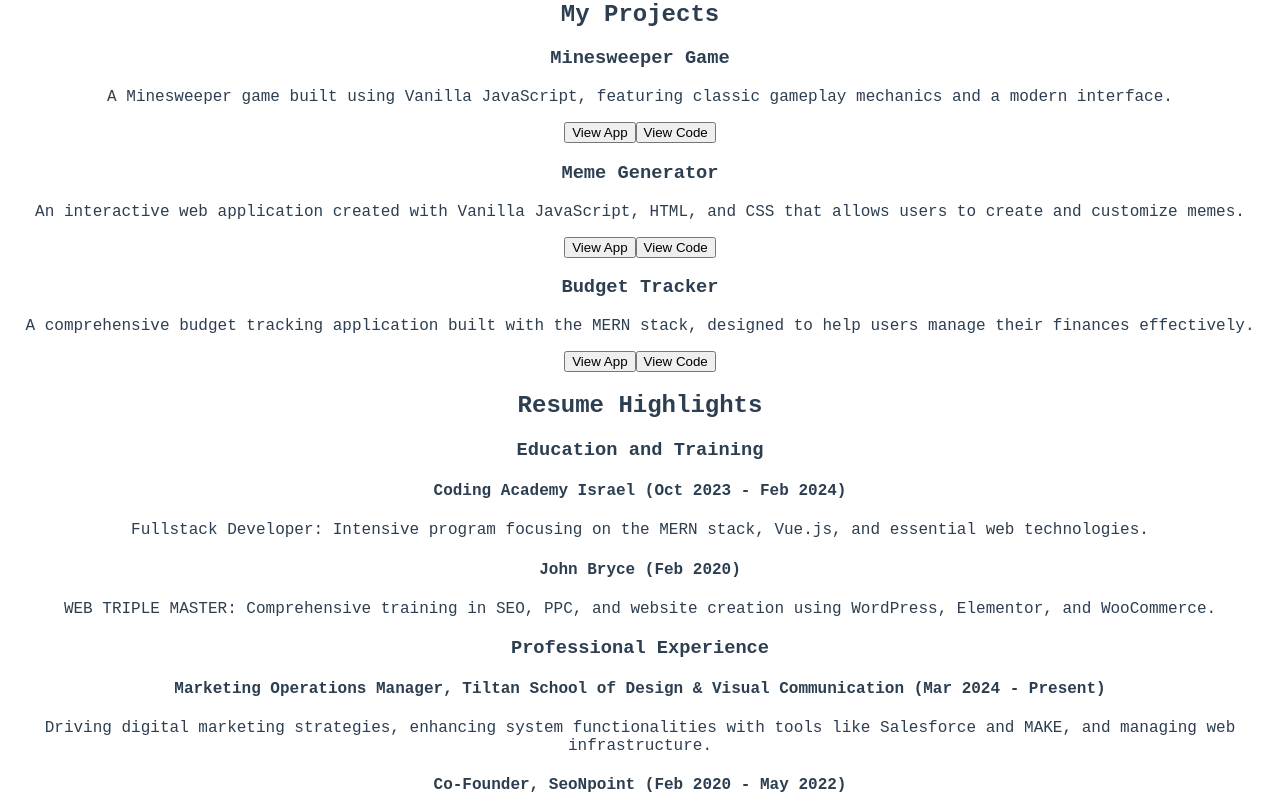
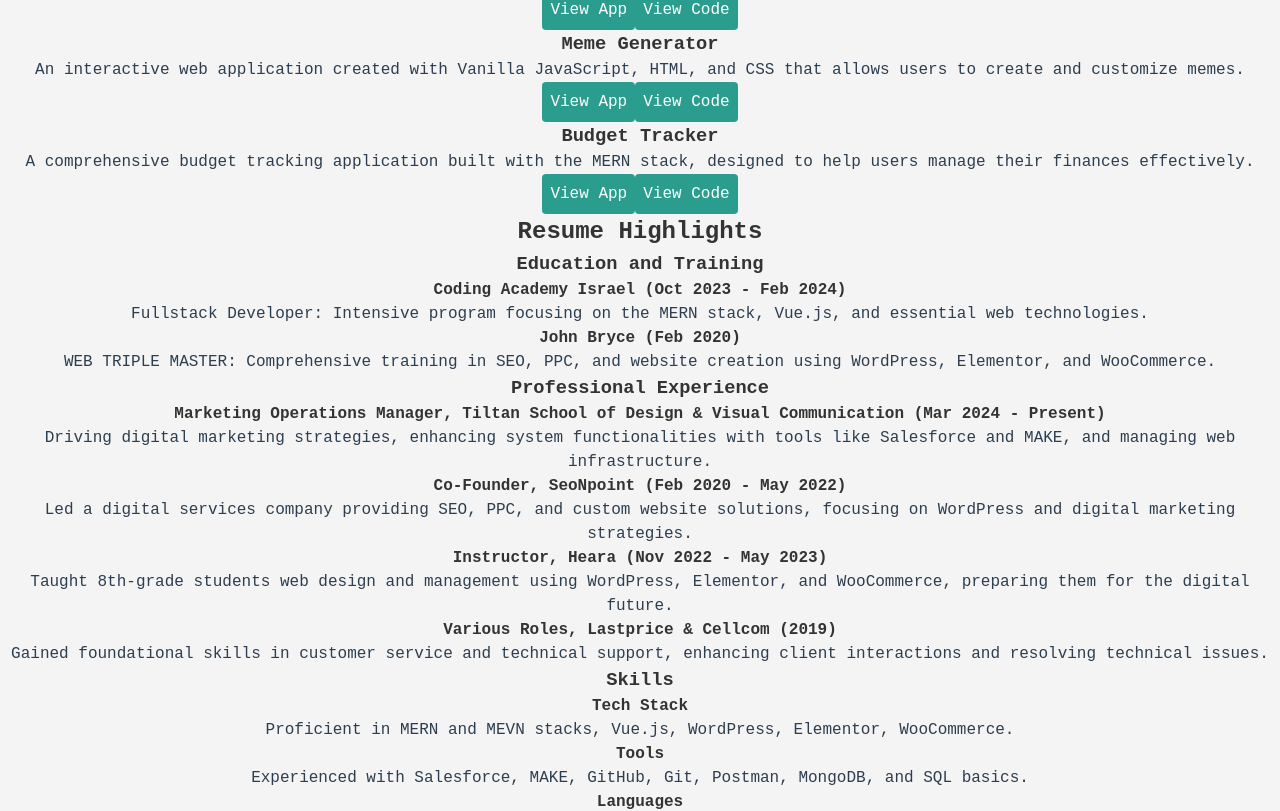
Before and after one commit to kNoCoding/portfolio, a Vue app: page / in a window 1280 px wide. Shown: the part 577-1388 px from the top of the page. Built offline with nearby package versions, Linux system fonts and the light colour scheme.

Commit message:
Add styling structure I like and use it in project

```diff
--- /dev/null
+++ b/src/assets/style/base/_base.scss
@@ -0,0 +1,154 @@
+// Global reset
+*,
+*::before,
+*::after {
+    margin: 0;
+    padding: 0;
+    box-sizing: border-box;
+}
+
+html {
+    font-size: $font-size-base;
+    scroll-behavior: smooth;
+}
+
+body {
+    line-height: 1.5;
+    font-family: sans-serif;
+    font-weight: $font-weight-normal;
+    color: $color-neutral-700;
+    background-color: $color-background;
+    text-rendering: optimizeLegibility;
+    -moz-osx-font-smoothing: grayscale;
+    -webkit-font-smoothing: antialiased;
+}
+
+// Typography defaults
+h1,
+h2,
+h3,
+h4,
+h5,
+h6 {
+    font-weight: $font-weight-bold;
+    color: $color-neutral-700;
+}
+
+// Remove list styles and use role for better accessibility
+ul[role='list'],
+ol[role='list'] {
+    list-style: none;
+}
+
+// Links
+a {
+    text-decoration: none;
+    color: $color-primary;
+
+    &:hover,
+    &:focus {
+        color: darken($color-primary, 10%);
+        text-decoration: underline;
+    }
+
+    &:active {
+        color: lighten($color-primary, 10%);
+    }
+}
+
+// Images and videos are responsive by default
+img,
+svg,
+video {
+    max-width: 100%;
+    height: auto;
+}
+
+// Global styles for form elements
+input,
+button,
+textarea,
+select {
+    font: inherit;
+    color: inherit;
+    padding: $spacing-unit;
+    border: 1px solid $color-neutral-200;
+    border-radius: 4px;
+
+    &:focus {
+        outline: none;
+        box-shadow: 0 0 0 1px $color-accent;
+    }
+
+    &.error {
+        border-color: $color-danger;
+    }
+}
+
+// Button specific styling
+button,
+[type='button'],
+[type='reset'],
+[type='submit'],
+a.button {
+    background-color: $color-primary;
+    color: $color-neutral-100;
+    border: none;
+    cursor: pointer;
+
+    &:hover,
+    &:focus {
+        background-color: darken($color-primary, 10%);
+    }
+}
+
+// Table elements
+table {
+    width: 100%;
+    border-collapse: collapse;
+}
+
+th,
+td {
+    text-align: left;
+    padding: $spacing-unit;
+}
+
+// Responsive iframes, embeds, and objects
+iframe,
+embed,
+object {
+    max-width: 100%;
+}
+
+// Accessibility focused styles
+[hidden] {
+    display: none !important;
+}
+
+// Focus styles for interactive elements
+:focus {
+    outline: 2px dashed $color-info;
+    outline-offset: 2px;
+}
+
+// Status colors for form validation feedback
+input.is-valid,
+textarea.is-valid {
+    border-color: $color-success;
+}
+
+input.is-invalid,
+textarea.is-invalid {
+    border-color: $color-danger;
+
+    &:focus {
+        outline: 2px solid $color-danger;
+    }
+}
+
+// Placeholder style
+::placeholder {
+    color: $color-neutral-300;
+    opacity: 1;
+}
--- /dev/null
+++ b/src/assets/style/base/_layout.scss
@@ -0,0 +1,72 @@
+// Container: Centers content and sets max-width
+.container {
+  width: 100%;
+  max-width: $container-width;
+  margin-right: auto;
+  margin-left: auto;
+  padding-right: calc($gutter-width / 2);
+  padding-left: calc($gutter-width / 2);
+
+  @include tablet {
+    padding-right: $gutter-width;
+    padding-left: $gutter-width;
+  }
+}
+
+.main-layout {
+  display: grid;
+  grid-template-rows: auto 1fr auto;
+  grid-template-areas:
+    "header-area"
+    "body-area"
+    "footer-area";
+
+  height: 100dvh;
+  overflow: hidden;
+}
+
+header {
+  grid-area: header-area;
+}
+
+main {
+  grid-area: body-area;
+  overflow-y: auto;
+  max-height: max-content;
+
+  scrollbar-width: none;
+
+  &::-webkit-scrollbar {
+    display: none;
+  }
+}
+
+footer {
+  grid-area: footer-area;
+}
+
+@include mobile {
+  .main-layout {
+
+    padding: calc($spacing-unit / 2);
+  }
+}
+
+@include tablet {
+  .main-layout {
+    padding: $spacing-unit
+  }
+}
+
+@include desktop {
+  .main-layout {
+    padding: calc($spacing-unit * 1.5);
+  }
+}
+
+
+.header,
+.footer {
+  padding: $spacing-unit;
+  text-align: center;
+}
--- /dev/null
+++ b/src/assets/style/main.scss
@@ -0,0 +1,10 @@
+// SASS - SETUP
+@import 'setup/variables'; // Import variables first so they can be used everywhere
+@import 'setup/mixins'; // Import mixins to use the functions everywhere
+@import 'setup/functions'; // Functions can also be used in other files
+@import 'setup/helpers'; // Helper classes and functions
+@import 'setup/typography'; // Typography settings for consistency
+
+// BASE
+@import 'base/base'; // Global base styles that don't require mixins or variables
+@import 'base/layout'; // Global layout styles that may use mixins/variables
--- /dev/null
+++ b/src/assets/style/setup/_functions.scss
@@ -0,0 +1,13 @@
+$default-browser-font-size: 16px; // This is typically 16px unless changed by browser settings
+
+@function rem($size) {
+  @return calc($size / $default-browser-font-size * 1rem);
+}
+
+@function em($pixels, $context: $font-size-base) {
+  @return calc($pixels / $context * 1em);
+}
+
+@function lh($pixels, $context: $font-size-base) {
+  @return calc($pixels / $context);
+}
--- /dev/null
+++ b/src/assets/style/setup/_helpers.scss
@@ -0,0 +1,12 @@
+// Display Helpers
+.d-block { display: block; }
+.d-none { display: none; }
+.d-inline-block { display: inline-block; }
+.d-flex { display: flex; }
+.d-grid { display: grid; }
+
+// Text Helpers
+.text-left { text-align: left; }
+.text-center { text-align: center; }
+.text-right { text-align: right; }
+.text-justify { text-align: justify; }
--- /dev/null
+++ b/src/assets/style/setup/_mixins.scss
@@ -0,0 +1,30 @@
+// Media Query Mixins
+@mixin mobile-small {
+    @media (max-width: $breakpoint-mobile-small) {
+        @content;
+    }
+}
+
+@mixin mobile {
+    @media (min-width: $breakpoint-mobile) {
+        @content;
+    }
+}
+
+@mixin tablet {
+    @media (min-width: $breakpoint-tablet) {
+        @content;
+    }
+}
+
+@mixin desktop {
+    @media (min-width: $breakpoint-desktop) {
+        @content;
+    }
+}
+
+@mixin desktop-large {
+    @media (min-width: $breakpoint-desktop-large) {
+        @content;
+    }
+}
--- /dev/null
+++ b/src/assets/style/setup/_variables.scss
@@ -0,0 +1,46 @@
+// Revised Color Variables
+$color-primary: #2a9d8f; // A teal color for a fresh, modern feel
+$color-secondary: #e9c46a; // A muted yellow for warmth and optimism
+$color-accent: #264653; // A deep blue-green for contrast and depth
+$color-background: #f4f4f4; // A light grey for the background that's easy on the eyes
+
+// Neutral palette for UI consistency
+$color-neutral-100: #ffffff; // Pure white for card backgrounds and elements
+$color-neutral-200: #e0e0e0; // Light grey for UI elements like borders
+$color-neutral-300: #6e6e6e; // Mid grey for secondary text
+$color-neutral-700: #333333; // Almost black for primary text, providing high readability
+
+// Status colors for a coherent visual language
+$color-success: #2a9d8f; // Using the primary teal as the success color for consistency
+$color-warning: #e9c46a; // Using the secondary yellow for warnings
+$color-danger: #e76f51; // A warmer red for errors and danger alerts
+$color-info: #264653; // Using the accent color for informational cues
+
+// Additional greys for nuanced designs
+$color-grey-light: #f0f0f0; // Very light grey for backgrounds where white would be too stark
+$color-grey-dark: #505050; // Dark grey for text and icons needing less prominence than primary text
+
+// Layout Variables
+$spacing-unit: 8px; // Base unit for spacing (margins, paddings)
+$container-width: 1140px; // Max-width of the content container
+$gutter-width: 30px; // Spacing between columns/grid items
+
+// Font Sizes
+$font-size-base: 16px; // Base font size for body text
+$font-size-h1: 2.5rem; // H1 size
+$font-size-h2: 2rem; // H2 size
+$font-size-h3: 1.75rem; // H3 size
+$font-size-h4: 1.5rem; // H4 size
+$font-size-h5: 1.25rem; // H5 size
+$font-size-h6: 1rem; // H6 size
+
+// Font Weights
+$font-weight-normal: 400;
+$font-weight-bold: 700;
+
+// Layout Breakpoints
+$breakpoint-mobile-small: 320px; // Smaller mobile devices
+$breakpoint-mobile: 576px; // Mobile devices
+$breakpoint-tablet: 768px; // Tablets
+$breakpoint-desktop: 992px; // Desktops, small
+$breakpoint-desktop-large: 1200px; // Desktops, large
--- a/src/main.js
+++ b/src/main.js
@@ -1,3 +1,5 @@
+import './assets/style/main.scss'
+
 import './firebase.js'
 import { createApp } from 'vue'
 import App from './App.vue'
```
Also changed, not shown: src/assets/style/setup/_typography.scss (added).
